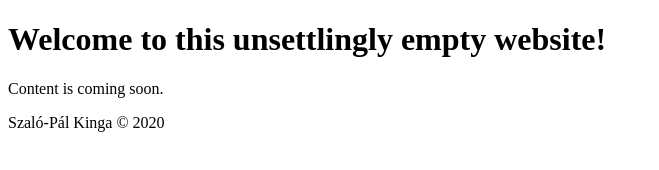
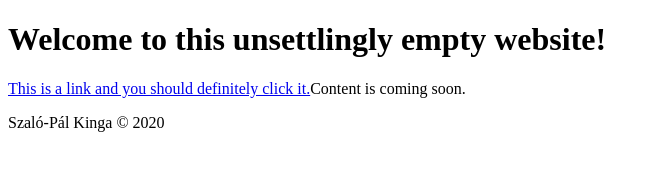
Before and after one commit to szalopalk/szalopalk.github.io, a plain HTML site: page index.html in a window 1280 px wide. Shown: the whole page, without its empty margins (0-659 px from the left). Drawn offline with Linux system fonts and the light colour scheme.

Commit message:
Update index.html

```diff
--- a/index.html
+++ b/index.html
@@ -6,7 +6,9 @@
 
   <body>
     <h1>Welcome to this unsettlingly empty website!</h1>
-    <p>Content is coming soon.</p>
+    <p>
+      <a href="https://www.youtube.com/watch?v=dQw4w9WgXcQ">This is a link and you should definitely click it.</a>Content is coming soon.
+    </p>
   </body>
    <div class="footer">
         <p>Szaló-Pál Kinga &copy; 2020</p>
```
